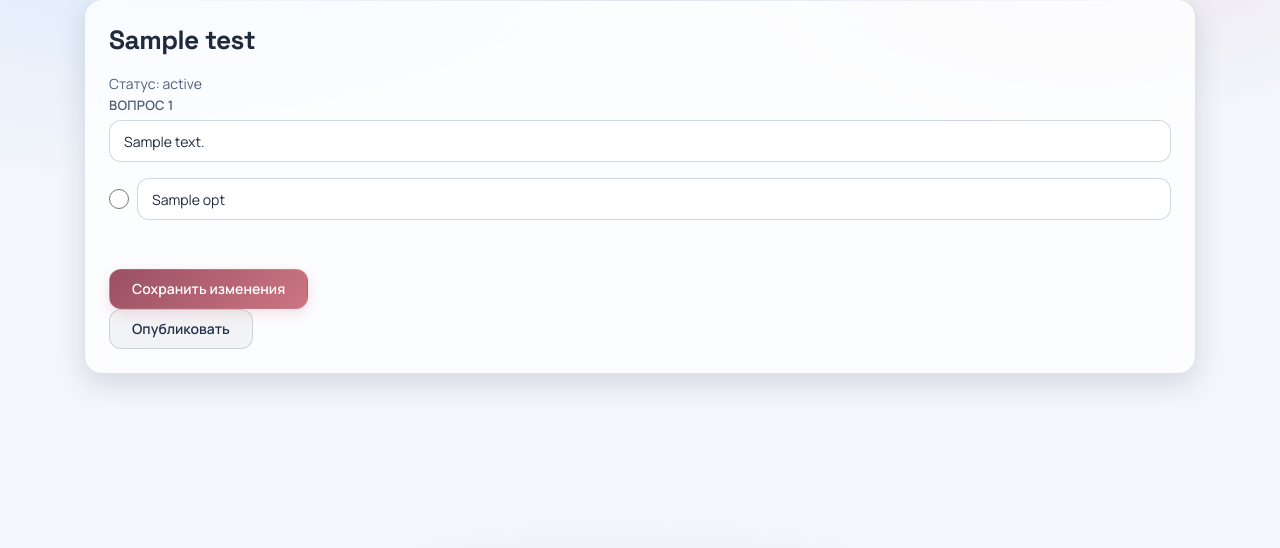
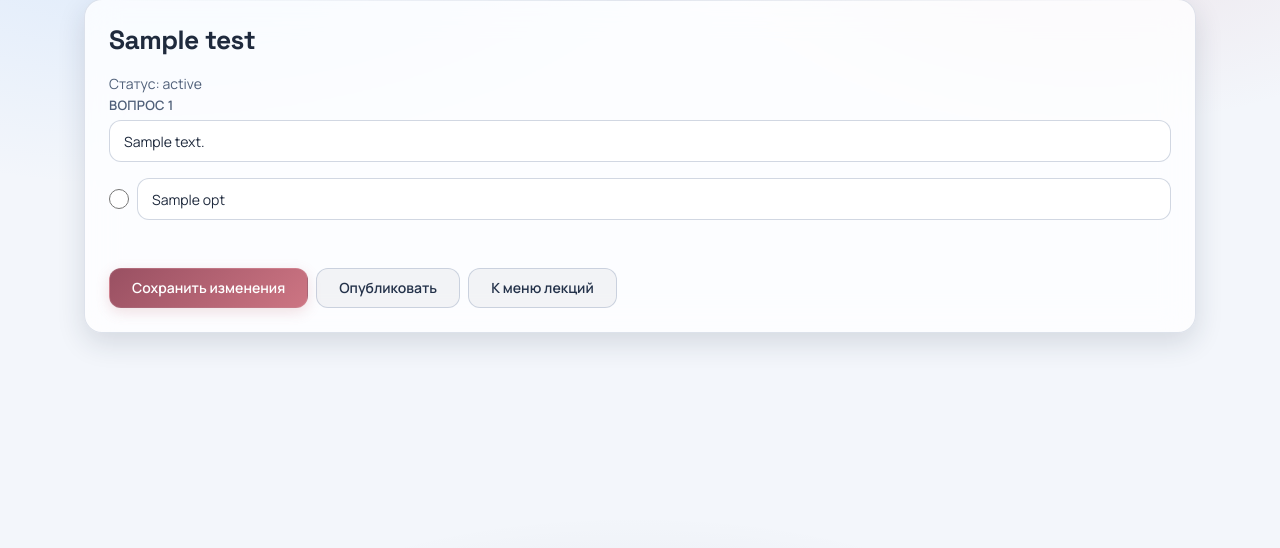
Before and after one commit to yenchuroman-max/campusplus, a FastAPI app: template app/templates/test_edit.html in a window 1280 px wide. Shown: the part 124-672 px from the top of the page. Run offline with FastAPI, Linux system fonts and the light colour scheme; the template is opened without the code that fills it: most values are stand-ins (such as "Sample title", 1, 10 or a date in 2020); some libraries are stand-ins or nearby versions.

Commit message:
Add back-to-lectures action on test edit page

```diff
--- a/app/templates/test_edit.html
+++ b/app/templates/test_edit.html
@@ -3,7 +3,7 @@
 <div class="card">
   <h2>{{ test.title }}</h2>
   <p>Статус: {{ test.status }}</p>
-  <form method="post" action="/teacher/tests/{{ test.id }}/edit">
+  <form method="post" action="/teacher/tests/{{ test.id }}/edit" id="test-edit-form">
     {% for q in questions %}
       <div class="question">
         <label>Вопрос {{ loop.index }}</label>
@@ -18,12 +18,15 @@
         </div>
       </div>
     {% endfor %}
-    <button class="button" type="submit">Сохранить изменения</button>
   </form>
-  {% if test.status != "published" %}
-    <form method="post" action="/teacher/tests/{{ test.id }}/publish">
-      <button class="button secondary" type="submit">Опубликовать</button>
-    </form>
-  {% endif %}
+  <div class="actions-inline">
+    <button class="button" type="submit" form="test-edit-form">Сохранить изменения</button>
+    {% if test.status != "published" %}
+      <form method="post" action="/teacher/tests/{{ test.id }}/publish" style="margin:0;">
+        <button class="button secondary" type="submit">Опубликовать</button>
+      </form>
+    {% endif %}
+    <a class="button secondary" href="/teacher/lectures">К меню лекций</a>
+  </div>
 </div>
 {% endblock %}
```
